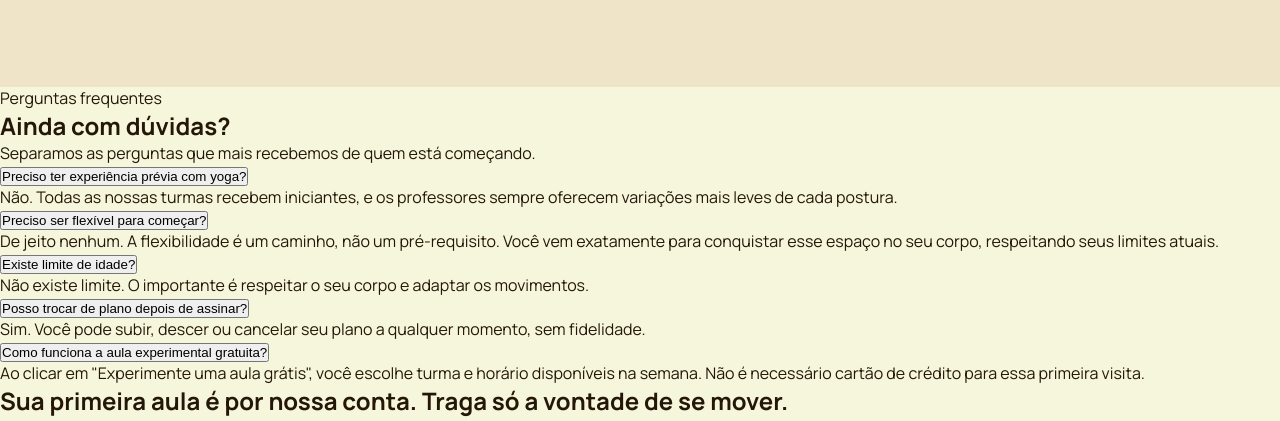
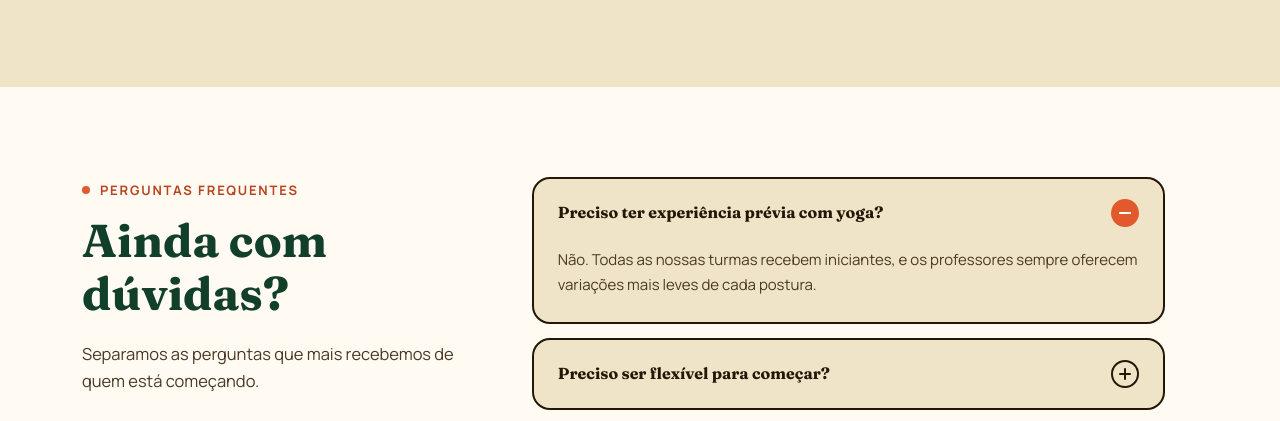
Before and after one commit to Aikellanne/TropicalYoga, a plain HTML site: page index.html in a window 1280 px wide. Shown: the part 3697-4118 px from the top of the page. Drawn offline with Linux system fonts and the light colour scheme.

Commit message:
section faq pronto

```diff
--- a/index.html
+++ b/index.html
@@ -357,20 +357,30 @@
     <section class="faq">
         <div class="faq-conteudo">
             <div class="faq-texto">
-                <span class="faq-texto-chamada"><span class="ponto">Perguntas frequentes</span></span>
+                <span class="texto-chamada"><span class="ponto"></span>Perguntas frequentes</span>
                 <h2>Ainda com dúvidas?</h2>
                 <p>Separamos as perguntas que mais recebemos de quem está começando.</p>
             </div>
-            <div class="faq-aberto">
-                <button class="faq-pergunta"><span>Preciso ter experiência prévia com yoga?</span><span class="icone-mais"></span></button>
+
+            <div class="faq-lista">
+                <div class="faq-item aberto">
+                    <button class="faq-pergunta" type="button">
+                        <span>Preciso ter experiência prévia com yoga?</span>
+                        <span class="icone-faq"></span>
+                    </button>
                     <div class="faq-resposta">
                         <div class="faq-resposta-conteudo">
                         Não. Todas as nossas turmas recebem iniciantes, e os professores sempre oferecem variações mais leves de cada postura.
                         </div>
                     </div>
                 </div>
+
                 <div class="faq-item">
-                <button class="faq-pergunta"><span>Preciso ser flexível para começar?</span><span class="icone-mais"></span></button>
+                    <button class="faq-pergunta" type="button">
+                        <span>Preciso ser flexível para começar?</span>
+                        <span class="icone-faq"></span>
+                    </button>
+
                     <div class="faq-resposta">
                         <div class="faq-resposta-conteudo">
                         De jeito nenhum. A flexibilidade é um caminho, não um pré-requisito. Você vem exatamente para conquistar esse espaço no seu corpo, respeitando seus limites atuais.
@@ -378,7 +388,10 @@
                     </div>
                 </div>
                 <div class="faq-item">
-                <button class="faq-pergunta"><span>Existe limite de idade?</span><span class="icone-mais"></span></button>
+                    <button class="faq-pergunta" type="button">
+                        <span>Existe limite de idade?</span>
+                        <span class="icone-faq"></span>
+                    </button>
                     <div class="faq-resposta">
                         <div class="faq-resposta-conteudo">
                         Não existe limite. O importante é respeitar o seu corpo e adaptar os movimentos.
@@ -386,7 +399,10 @@
                     </div>
                 </div>
                 <div class="faq-item">
-                <button class="faq-pergunta"><span>Posso trocar de plano depois de assinar?</span><span class="icone-mais"></span></button>
+                    <button class="faq-pergunta" type="button">
+                        <span>Posso trocar de plano depois de assinar?</span>
+                        <span class="icone-faq"></span>
+                    </button>
                     <div class="faq-resposta">
                         <div class="faq-resposta-conteudo">
                         Sim. Você pode subir, descer ou cancelar seu plano a qualquer momento, sem fidelidade.
@@ -394,10 +410,14 @@
                     </div>
                 </div>
                 <div class="faq-item">
-                <button class="faq-pergunta"><span>Como funciona a aula experimental gratuita?</span><span class="icone-mais"></span></button>
+                    <button class="faq-pergunta" type="button">
+                        <span>Como funciona a aula experimental gratuita?</span>
+                        <span class="icone-faq"></span>
+                    </button>
                     <div class="faq-resposta">
                         <div class="faq-resposta-conteudo">
                         Ao clicar em "Experimente uma aula grátis", você escolhe turma e horário disponíveis na semana. Não é necessário cartão de crédito para essa primeira visita.
+                        </div>
                     </div>
                 </div>
             </div>
--- a/style.css
+++ b/style.css
@@ -613,7 +613,7 @@ header {
     list-style: none;
 }
 
-  .plano-beneficios li {
+.plano-beneficios li {
     display:flex;
     align-items:flex-start;
     gap:10px;
@@ -621,9 +621,9 @@ header {
     line-height: 1.4;
     padding: 9px 0;
     border-top: 1px solid rgba(36,23,8,0.12);
-  }
+}
 
-  .plano-beneficios li:first-child {
+.plano-beneficios li:first-child {
     border-top:none;
 }
 
@@ -792,3 +792,154 @@ header {
     background: var(--ink);
     color: var(--cream);
 }
+
+/*FAQ*/
+.faq {
+    width: 100%;
+    background: var(--paper);
+    padding: 90px 0;
+}
+
+.faq-conteudo {
+    width: 100%;
+    max-width: var(--max);
+    margin: 0 auto;
+    display: grid;
+    grid-template-columns: 0.75fr 1.25fr;
+    align-items: start;
+    gap: 50px;
+    padding: 0 32px;
+}
+
+.faq-texto h2 {
+    font-size: clamp(2rem, 3.6vw, 2.9rem);
+    font-weight: 700;
+    line-height: 1.15;
+    font-family: var(--display);
+    color: var(--green-dark);
+    margin: 0;
+    max-width: 360px;
+  }
+
+.faq-texto p {
+    margin-top: 20px;
+    width: 0 auto;
+    font-size: 16.5px;
+    line-height: 1.65;
+    color: var(--ink-soft);
+}
+
+.faq-lista {
+    display: flex;
+    flex-direction: column;
+    gap: 14px;
+}
+
+.faq-item {
+    width: 95%;
+    overflow: hidden;
+    background: var(--cream-2);
+    border: 2px solid var(--ink);
+    border-radius: 18px;
+}
+
+.faq-pergunta {
+    width: 100%;
+    min-height: 68px;
+    padding: 20px 24px;
+    display: flex;
+    align-items: center;
+    justify-content: space-between;
+    gap: 20px;
+    background: transparent;
+    border: none;
+    font-family: var(--display);
+    font-size: 16px;
+    font-weight: 700;
+    line-height: 1.35;
+    text-align: left;
+    color: var(--ink);
+    cursor: pointer;
+}
+
+.icone-faq {
+    position: relative;
+    width: 28px;
+    height: 28px;
+    display: block;
+    flex-shrink: 0;
+    border: 2px solid var(--ink);
+    border-radius: 50%;
+    transition:
+        background 0.25s ease,
+        border-color 0.25s ease;
+}
+
+.icone-faq::before,
+.icone-faq::after {
+    content: "";
+
+    position: absolute;
+    top: 50%;
+    left: 50%;
+
+    width: 12px;
+    height: 2px;
+
+    background: var(--ink);
+    border-radius: 10px;
+
+    transform: translate(-50%, -50%);
+
+    transition:
+        transform 0.25s ease,
+        background 0.25s ease;
+}
+
+.icone-faq::after {
+    transform: translate(-50%, -50%) rotate(90deg);
+}
+
+.faq-resposta {
+    display: grid;
+    grid-template-rows: 0fr;
+
+    transition: grid-template-rows 0.35s ease;
+}
+
+.faq-resposta-conteudo {
+    overflow: hidden;
+
+    padding: 0 24px;
+
+    font-size: 15px;
+    line-height: 1.7;
+
+    color: var(--ink-soft);
+
+    transition: padding 0.35s ease;
+}
+
+/* ITEM ABERTO */
+
+.faq-item.aberto .faq-resposta {
+    grid-template-rows: 1fr;
+}
+
+.faq-item.aberto .faq-resposta-conteudo {
+    padding: 0 24px 24px;
+}
+
+.faq-item.aberto .icone-faq {
+    background: var(--terracotta);
+    border-color: var(--terracotta);
+}
+
+.faq-item.aberto .icone-faq::before,
+.faq-item.aberto .icone-faq::after {
+    background: var(--paper);
+}
+
+.faq-item.aberto .icone-faq::after {
+    transform: translate(-50%, -50%) rotate(0deg);
+}
```
Lines whose indentation alone changed are shown as unchanged.
